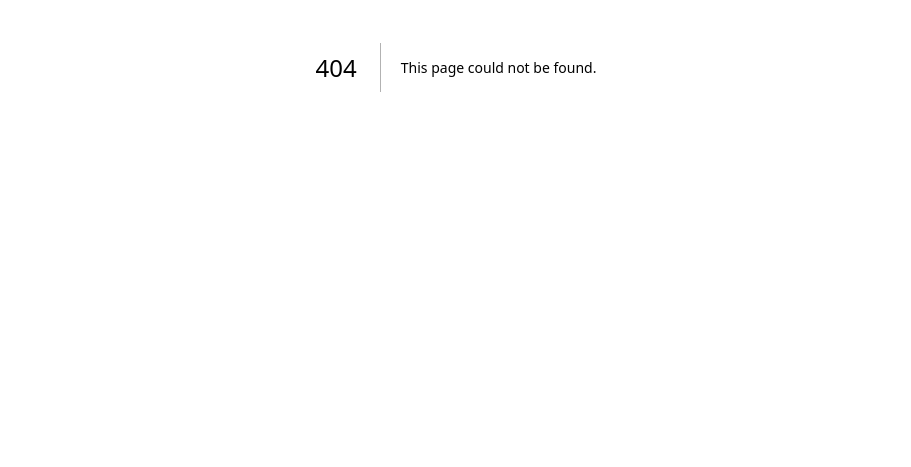
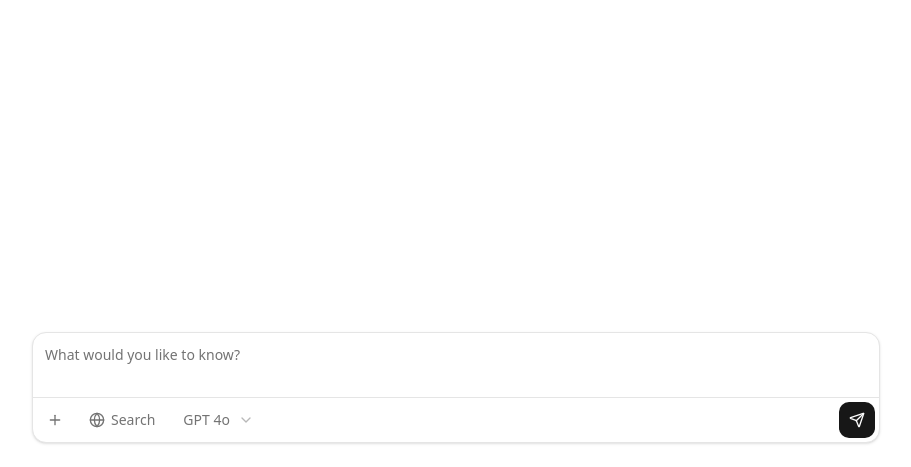
Before and after one commit to emincangencer/jenna, a Next.js app: page /chat in a window 1280 px wide. Before the commit this address had no page. Shown: the part 333-800 px from the top of the page, without its empty margins (184-1095 px from the left). Built offline with nearby package versions, Linux system fonts and the light colour scheme.

Commit message:
feat: demo

```diff
--- a/package.json
+++ b/package.json
@@ -9,6 +9,8 @@
     "lint": "eslint"
   },
   "dependencies": {
+    "@ai-sdk/google": "^2.0.13",
+    "@ai-sdk/react": "^2.0.42",
     "@radix-ui/react-avatar": "^1.1.10",
     "@radix-ui/react-collapsible": "^1.1.12",
     "@radix-ui/react-dropdown-menu": "^2.1.16",
@@ -32,7 +34,8 @@
     "streamdown": "^1.2.0",
     "tailwind-merge": "^3.3.1",
     "tokenlens": "^1.2.1",
-    "use-stick-to-bottom": "^1.1.1"
+    "use-stick-to-bottom": "^1.1.1",
+    "zod": "^4.1.8"
   },
   "devDependencies": {
     "@eslint/eslintrc": "^3",
--- /dev/null
+++ b/src/app/api/chat/route.ts
@@ -0,0 +1,29 @@
+import { streamText, UIMessage, convertToModelMessages } from 'ai';
+
+// Allow streaming responses up to 30 seconds
+export const maxDuration = 30;
+
+export async function POST(req: Request) {
+  const {
+    messages,
+    model,
+    webSearch,
+  }: {
+    messages: UIMessage[];
+    model: string;
+    webSearch: boolean;
+  } = await req.json();
+
+  const result = streamText({
+    model: webSearch ? 'perplexity/sonar' : model,
+    messages: convertToModelMessages(messages),
+    system:
+      'You are a helpful assistant that can answer questions and help with tasks',
+  });
+
+  // send sources and reasoning back to the client
+  return result.toUIMessageStreamResponse({
+    sendSources: true,
+    sendReasoning: true,
+  });
+}
--- /dev/null
+++ b/src/app/chat/page.tsx
@@ -0,0 +1,223 @@
+'use client';
+
+import {
+  Conversation,
+  ConversationContent,
+  ConversationScrollButton,
+} from '@/components/ai-elements/conversation';
+import { Message, MessageContent } from '@/components/ai-elements/message';
+import {
+  PromptInput,
+  PromptInputActionAddAttachments,
+  PromptInputActionMenu,
+  PromptInputActionMenuContent,
+  PromptInputActionMenuTrigger,
+  PromptInputAttachment,
+  PromptInputAttachments,
+  PromptInputBody,
+  PromptInputButton,
+  type PromptInputMessage,
+  PromptInputModelSelect,
+  PromptInputModelSelectContent,
+  PromptInputModelSelectItem,
+  PromptInputModelSelectTrigger,
+  PromptInputModelSelectValue,
+  PromptInputSubmit,
+  PromptInputTextarea,
+  PromptInputToolbar,
+  PromptInputTools,
+} from '@/components/ai-elements/prompt-input';
+import {
+  Actions,
+  Action
+} from '@/components/ai-elements/actions';
+import { useState, Fragment } from 'react';
+import { useChat } from '@ai-sdk/react';
+import { Response } from '@/components/ai-elements/response';
+import { GlobeIcon, RefreshCcwIcon, CopyIcon } from 'lucide-react';
+import {
+  Source,
+  Sources,
+  SourcesContent,
+  SourcesTrigger,
+} from '@/components/ai-elements/sources';
+import {
+  Reasoning,
+  ReasoningContent,
+  ReasoningTrigger,
+} from '@/components/ai-elements/reasoning';
+import { Loader } from '@/components/ai-elements/loader';
+
+const models = [
+  {
+    name: 'GPT 4o',
+    value: 'openai/gpt-4o',
+  },
+  {
+    name: 'Deepseek R1',
+    value: 'deepseek/deepseek-r1',
+  },
+];
+
+const ChatBotDemo = () => {
+  const [input, setInput] = useState('');
+  const [model, setModel] = useState<string>(models[0].value);
+  const [webSearch, setWebSearch] = useState(false);
+  const { messages, sendMessage, status, regenerate } = useChat();
+
+  const handleSubmit = (message: PromptInputMessage) => {
+    const hasText = Boolean(message.text);
+    const hasAttachments = Boolean(message.files?.length);
+
+    if (!(hasText || hasAttachments)) {
+      return;
+    }
+
+    sendMessage(
+      {
+        text: message.text || 'Sent with attachments',
+        files: message.files
+      },
+      {
+        body: {
+          model: model,
+          webSearch: webSearch,
+        },
+      },
+    );
+    setInput('');
+  };
+
+  return (
+    <div className="max-w-4xl mx-auto p-6 relative size-full h-screen">
+      <div className="flex flex-col h-full">
+        <Conversation className="h-full">
+          <ConversationContent>
+            {messages.map((message) => (
+              <div key={message.id}>
+                {message.role === 'assistant' && message.parts.filter((part) => part.type === 'source-url').length > 0 && (
+                  <Sources>
+                    <SourcesTrigger
+                      count={
+                        message.parts.filter(
+                          (part) => part.type === 'source-url',
+                        ).length
+                      }
+                    />
+                    {message.parts.filter((part) => part.type === 'source-url').map((part, i) => (
+                      <SourcesContent key={`${message.id}-${i}`}>
+                        <Source
+                          key={`${message.id}-${i}`}
+                          href={part.url}
+                          title={part.url}
+                        />
+                      </SourcesContent>
+                    ))}
+                  </Sources>
+                )}
+                {message.parts.map((part, i) => {
+                  switch (part.type) {
+                    case 'text':
+                      return (
+                        <Fragment key={`${message.id}-${i}`}>
+                          <Message from={message.role}>
+                            <MessageContent>
+                              <Response>
+                                {part.text}
+                              </Response>
+                            </MessageContent>
+                          </Message>
+                          {message.role === 'assistant' && i === messages.length - 1 && (
+                            <Actions className="mt-2">
+                              <Action
+                                onClick={() => regenerate()}
+                                label="Retry"
+                              >
+                                <RefreshCcwIcon className="size-3" />
+                              </Action>
+                              <Action
+                                onClick={() =>
+                                  navigator.clipboard.writeText(part.text)
+                                }
+                                label="Copy"
+                              >
+                                <CopyIcon className="size-3" />
+                              </Action>
+                            </Actions>
+                          )}
+                        </Fragment>
+                      );
+                    case 'reasoning':
+                      return (
+                        <Reasoning
+                          key={`${message.id}-${i}`}
+                          className="w-full"
+                          isStreaming={status === 'streaming' && i === message.parts.length - 1 && message.id === messages.at(-1)?.id}
+                        >
+                          <ReasoningTrigger />
+                          <ReasoningContent>{part.text}</ReasoningContent>
+                        </Reasoning>
+                      );
+                    default:
+                      return null;
+                  }
+                })}
+              </div>
+            ))}
+            {status === 'submitted' && <Loader />}
+          </ConversationContent>
+          <ConversationScrollButton />
+        </Conversation>
+
+        <PromptInput onSubmit={handleSubmit} className="mt-4" globalDrop multiple>
+          <PromptInputBody>
+            <PromptInputAttachments>
+              {(attachment) => <PromptInputAttachment data={attachment} />}
+            </PromptInputAttachments>
+            <PromptInputTextarea
+              onChange={(e) => setInput(e.target.value)}
+              value={input}
+            />
+          </PromptInputBody>
+          <PromptInputToolbar>
+            <PromptInputTools>
+              <PromptInputActionMenu>
+                <PromptInputActionMenuTrigger />
+                <PromptInputActionMenuContent>
+                  <PromptInputActionAddAttachments />
+                </PromptInputActionMenuContent>
+              </PromptInputActionMenu>
+              <PromptInputButton
+                variant={webSearch ? 'default' : 'ghost'}
+                onClick={() => setWebSearch(!webSearch)}
+              >
+                <GlobeIcon size={16} />
+                <span>Search</span>
+              </PromptInputButton>
+              <PromptInputModelSelect
+                onValueChange={(value) => {
+                  setModel(value);
+                }}
+                value={model}
+              >
+                <PromptInputModelSelectTrigger>
+                  <PromptInputModelSelectValue />
+                </PromptInputModelSelectTrigger>
+                <PromptInputModelSelectContent>
+                  {models.map((model) => (
+                    <PromptInputModelSelectItem key={model.value} value={model.value}>
+                      {model.name}
+                    </PromptInputModelSelectItem>
+                  ))}
+                </PromptInputModelSelectContent>
+              </PromptInputModelSelect>
+            </PromptInputTools>
+            <PromptInputSubmit disabled={!input && !status} status={status} />
+          </PromptInputToolbar>
+        </PromptInput>
+      </div>
+    </div>
+  );
+};
+
+export default ChatBotDemo;
```
Also changed, not shown: 1 other file (tests, documents, lock files or other folders).
